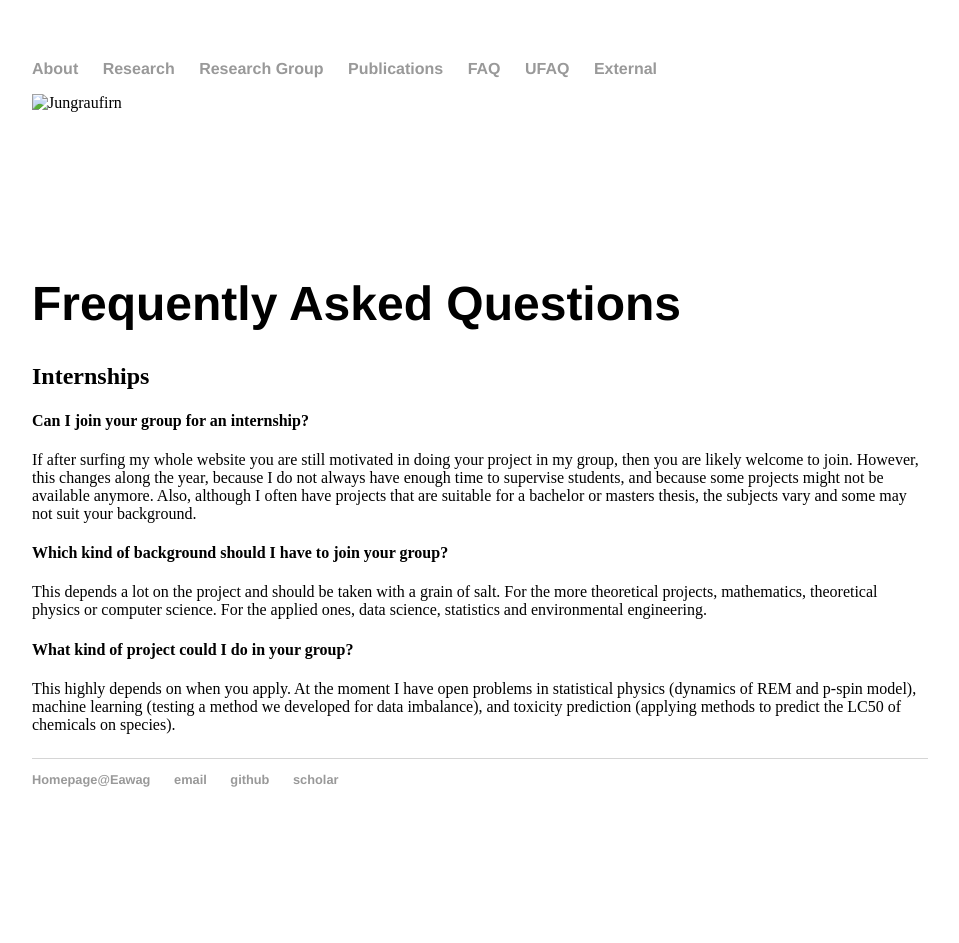
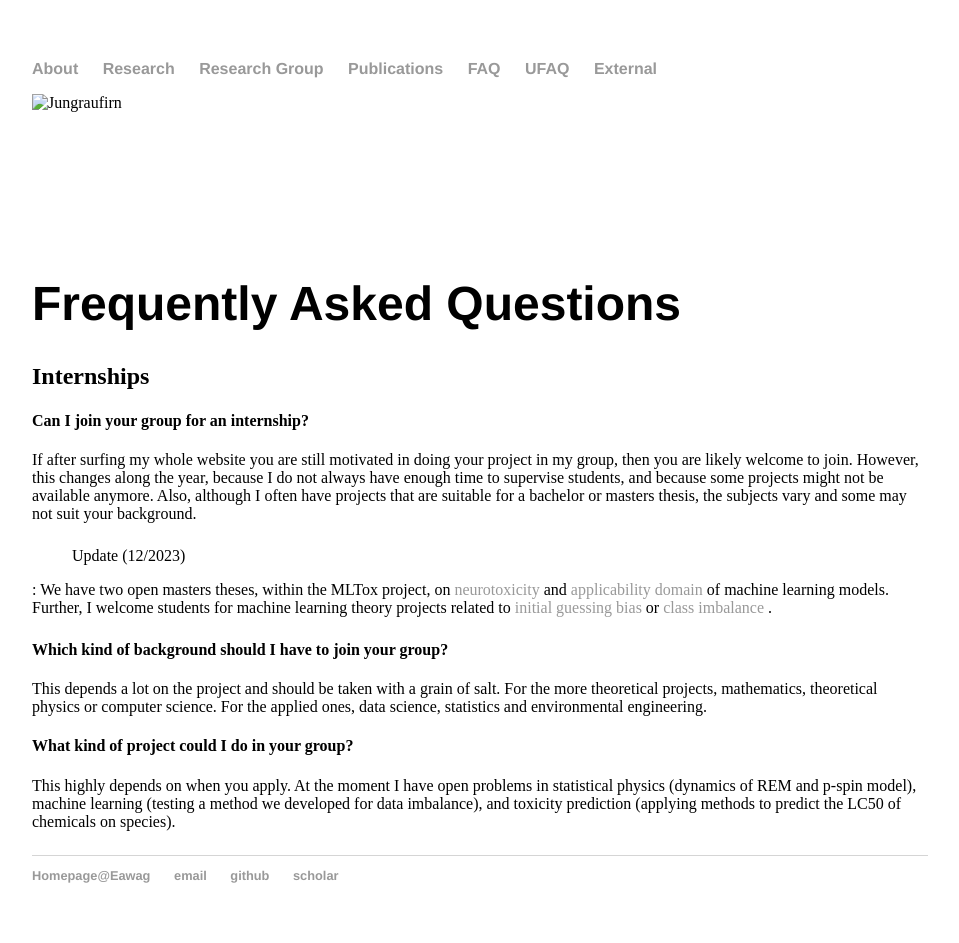
Before and after one commit to mbaityje/mbaityje.github.io, a Jekyll site: the page built from faq/index.html, in a window 1280 px wide. Shown: the whole page, without its empty margins (160-1119 px from the left). Built offline with Jekyll 4.4.1, drawn with Linux system fonts in a browser that asks for light colours; before the commit the page ends 900 px from its top, so only the background shows below that.

Commit message:
Added Masters projects

```diff
--- a/faq/index.html
+++ b/faq/index.html
@@ -13,6 +13,9 @@ title: UFAQ
 		However, this changes along the year, because I do not always have enough time to supervise students, and because some projects might not be available anymore.
 		Also, although I often have projects that are suitable for a bachelor or masters thesis, the subjects vary and some may not suit your background.
 
+		<p>
+		<ul> Update (12/2023)</ul>: We have two open masters theses, within the MLTox project, on <a href="">neurotoxicity</a> and <a href="">applicability domain</a> of machine learning models. Further, I welcome students for machine learning theory projects related to <a href="https://arxiv.org/pdf/2306.00809.pdf"> initial guessing bias </a> or <a href="https://arxiv.org/pdf/2207.00391.pdf"> class imbalance </a>.
+		</p>
 
 		<h4>Which kind of background should I have to join your group?</h4>
 		This depends a lot on the project and should be taken with a grain of salt. For the more theoretical projects, mathematics, theoretical physics or computer science. For the applied ones, data science, statistics and environmental engineering.
--- a/index.html
+++ b/index.html
@@ -13,8 +13,6 @@ title: Marco BAITY JESI - Group Leader @ Eawag
 	 	<h4>
 	 		My professional interests
 	 	</h4>
-	 	A short description of my professional status.</br></br>
-
 		I am a <a href="https://www.eawag.ch/en/aboutus/portrait/organisation/staff/profile/marco-baity-jesi/show/">Group Leader at Eawag</a>, a research institute of the ETH domain (Switzerland). In my group, we use methods from machine learning and statistical physics to approach problems related to water quality and ecology. In addition, we are interested in understanding the dynamics of high-dimensional systems (such as deep neural networks, glasses or ecological networks) in the presence of a large number of constraints.</br>
 
 		</br>
--- a/publications/publ.html
+++ b/publications/publ.html
@@ -14,8 +14,7 @@
 </br>
 46. C. Schuer, L. Gasser, F. Perez-Cruz, K. Schirmer, <b>M. Baity-Jesi</b>, <a href="https://doi.org/10.1038/s41597-023-02612-2" target="_blank">A Benchmark Dataset for Machine Learning in Ecotoxicology</a>, Nature Scientific Data <b>10</b>, 718 (<span style="color:red;">2023</span>), <a href="https://www.biorxiv.org/content/10.1101/2023.05.27.542160v2.abstract" target="_blank">bioRxiv:2023.05.27.542160</a></br>
 </br>
-45. A. Altieri and <b>M. Baity-Jesi</b>, <a href="https://doi.org/10.1016/B978-0-323-90800-9.00249-3" target="_blank">An Introduction to Spin Glasses</a>, Encyclopedia of condensed matter physics: Reference Module in Materials Science and Materials Engineering,</br>
-Elsevier (<span style="color:red;">2023</span>), <a href="https://arxiv.org/abs/2302.04842" target="_blank">arXiv:2302.04842</a></br>
+45. A. Altieri and <b>M. Baity-Jesi</b>, <a href="https://doi.org/10.1016/B978-0-323-90800-9.00249-3" target="_blank">An Introduction to Spin Glasses</a>, Encyclopedia of condensed matter physics: Reference Module in Materials Science and Materials Engineering, Elsevier (<span style="color:red;">2023</span>), <a href="https://arxiv.org/abs/2302.04842" target="_blank">arXiv:2302.04842</a></br>
 </br>
 44. C. Shen <i>et al.</i>, <a href="https://rdcu.be/dgzYj" target="_blank">Differentiable modeling to unify machine learning and physical models and advance Geosciences</a>,  Nature Reviews Earth & Environment <b>4</b>, 552–567 (<span style="color:red;">2023</span>), <a href="https://arxiv.org/abs/2301.04027" target="_blank">arXiv:2301.04027</a></br>
 </br>
@@ -115,6 +114,7 @@ Elsevier (<span style="color:red;">2023</span>), <a href="https://arxiv.org/abs/
 <h3>Data Sets</h3></br>
 ADORE C. Sch\"ur, L. Gasser, F. Perez-Cruz, K. Schirmer, and <b>M. Baity-Jesi</b> (2023). <a href="https://doi.org/10.25678/0008C9" target="_blank">Data for: A Benchmark Dataset for Machine Learning in Ecotoxicology</a> (Version 1.0) [Data set]. Eawag: Swiss Federal Institute of Aquatic Science and Technology </br>
 ZooLake S.P. Kyathanahally <i>et al.</i>, Data for: Deep Learning Classification of Lake Zooplankton, Eawag: Swiss Federal Institute of Aquatic Science and Technology, <span style="color:red;">2021</span>, Creative Commons Zero v1.0 Universal</br>
-</br>
+ </br>
+{E. Merz}, {T. Kozakiewicz}, {M. Reyes}, C. Ebi, {P. Isles}, <b>M. Baity-Jesi</b>, P. Roberts, J. S. Jaffe, {S. Dennis}, {T. Hardeman}, N. Stevens, {T. Lorimer}, {F. Pomati} (2021). Data for: Underwater dual-magnification imaging for automated lake plankton monitoring (Version 1.0). Eawag: Swiss Federal Institute of Aquatic Science and Technology. https://doi.org/10.25678/0004BW</br>
 </body>
 </html>
```
